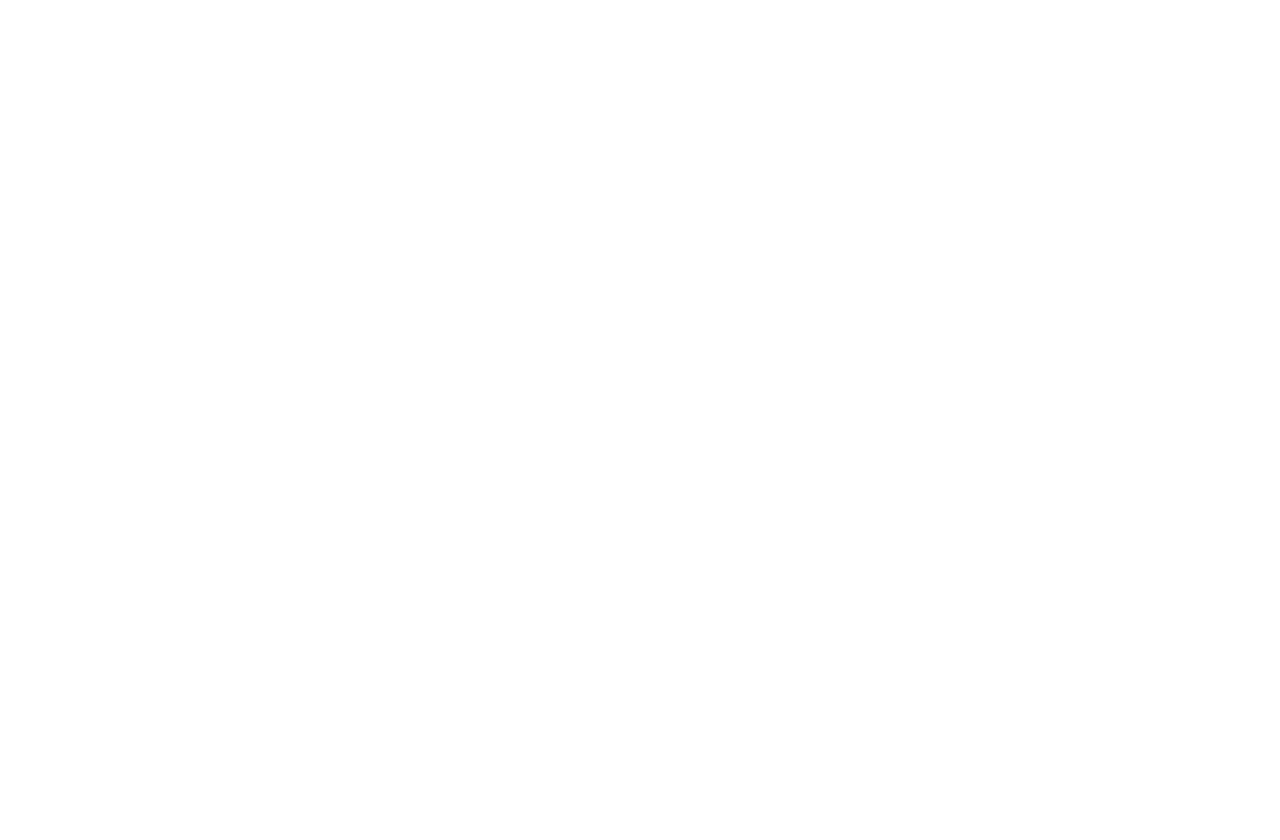
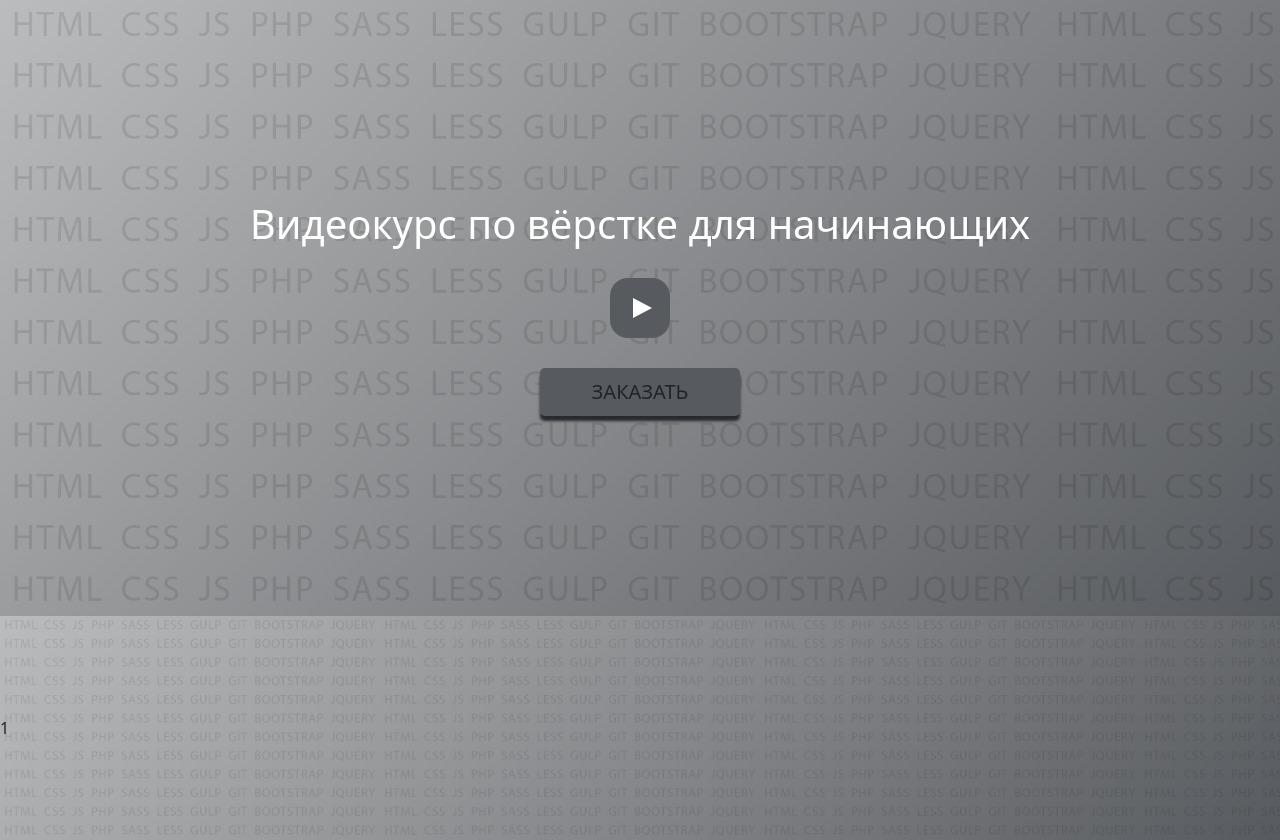
Before and after one commit to blhnblade/bootstraplearning, a plain HTML site: page index.html in a window 1280 px wide. Before the commit the page ends 800 px from the top, so only its background shows below. Drawn offline with Linux system fonts and the light colour scheme.

Commit message:
Создана шапка

```diff
--- a/css/table.css
+++ b/css/table.css
@@ -0,0 +1,66 @@
+:root{
+    --color1: #575a5e;
+    --color2: #bbbcbd;
+}
+
+
+header, footer, section{
+    padding: 100px 0;
+}
+
+header{
+    padding: 200px 0;
+}
+
+header, footer{
+    background:url(../img/pattern.png), var(--color2);
+    background:url(../img/pattern.png), -webkit-linear-gradient(315deg, var(--color1), var(--color2));
+    background:url(../img/pattern.png), -moz-linear-gradient(315deg, var(--color1), var(--color2));
+    background:url(../img/pattern.png), linear-gradient(315deg, var(--color1), var(--color2));
+    background-size: contain;
+}
+
+.itd_play{
+    background-color: var(--color1);
+    width: 60px;
+    height: 60px;
+    border-radius:30%;
+    display:flex;
+    justify-content:center;
+    align-items: center;
+    cursor:pointer;
+    margin: 30px auto;
+    transition: all 0.3s ease;
+}
+
+.itd_play:hover{
+    background-color: var(--color2);
+}
+
+.itd_triangle{
+    width: 0;
+    height: 0;
+    border-style: solid;
+    border-width: 10px 0 10px 19px;
+    border-color: transparent transparent transparent var(--bs-white);
+    margin: 0 0 0 4px;
+}
+
+.btn-itd{
+    display:block;
+    max-width: 200px;
+    margin: 0 auto;
+    padding: 8px 30px;
+    box-shadow: 0px 5px 3px 0px #28292b;
+    background-color: var(--color1);
+    transition:box-shadow 0.3s ease, color 0.3s ease;
+}
+
+.btn-itd:hover{
+    color: white;
+    box-shadow: 0px 3px 1px 0px #28292b;
+}
+
+
+.embed-container { position: relative; padding-bottom: 56.25%; height: 0; overflow: hidden; max-width: 100%; }
+.embed-container iframe, .embed-container object, .embed-container embed { position: absolute; top: 0; left: 0; width: 100%; height: 100%; }
--- a/index.html
+++ b/index.html
@@ -5,13 +5,50 @@
     <meta name="viewport"
           content="width=device-width, user-scalable=no, initial-scale=1.0, maximum-scale=1.0, minimum-scale=1.0">
     <meta http-equiv="X-UA-Compatible" content="ie=edge">
-    <title>Document</title>
+    <title>Обучение bootstrap</title>
     <link rel="shortcut icon" href="img/favicon.ico" type="image/x-icon">
     <link rel="stylesheet" href="css/bootstrap.min.css">
     <link rel="stylesheet" href="css/fontello.css">
     <link rel="stylesheet" href="css/table.css">
 </head>
 <body>
+<header>
+     <div class="container">
+         <div class="row">
+             <div class="col-12">
+                 <h1 class="text-center text-white">Видеокурс по вёрстке для начинающих</h1>
+                 <div class="itd_play" data-bs-toggle="modal" data-bs-target="#myModal">
+                     <div class="itd_triangle"></div>
+                 </div>
+                 <a href="#footer" class="btn btn-itd btn-lg text-uppercase">Заказать</a>
+             </div>
+         </div>
+     </div>
+</header>
 
+
+<footer id="footer">
+    1
+</footer>
+
+
+
+<div class="modal fade" id="myModal" tabindex="-1" aria-labelledby="exampleModalLabel" aria-hidden="true">
+    <div class="modal-dialog">
+        <div class="modal-content">
+            <div class="modal-header">
+                <h5 class="modal-title" id="exampleModalLabel">Обучение bootstrap'у</h5>
+                <button type="button" class="btn-close" data-bs-dismiss="modal" aria-label="Закрыть"></button>
+            </div>
+            <div class="modal-body">
+                <div class='embed-container'><iframe src='https://www.youtube.com/embed//MbOcveDTHZQ' frameborder='0' allowfullscreen></iframe></div>
+            </div>
+
+        </div>
+    </div>
+</div>
+
+
+<script src="js/bootstrap.bundle.min.js"></script>
 </body>
 </html>
```
